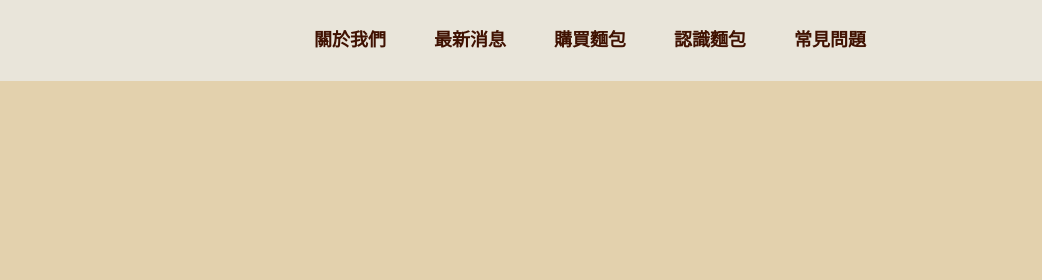
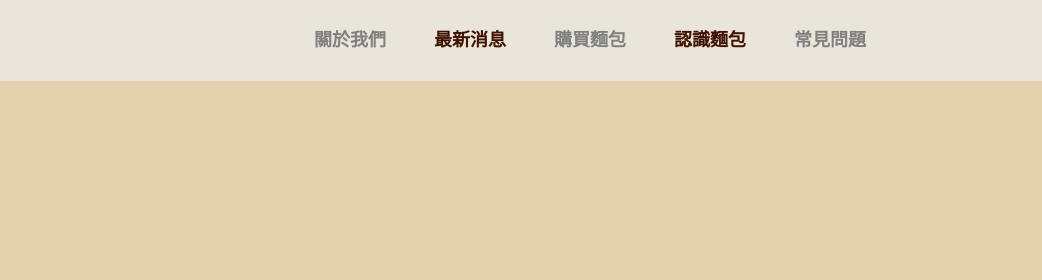
Before and after one commit to alucky36572/vue-homework, a plain HTML site: page index.html in a window 1280 px wide. Shown: the top 280 px of the page, 238-1280 px from the left. Drawn offline with nearby package versions, Linux system fonts and the light colour scheme.

Commit message:
增加灰色

```diff
--- a/index.html
+++ b/index.html
@@ -18,11 +18,11 @@
             <div class="nav-bg">
                 <div class="select-area">
                     <ul>
-                        <li><a href="about.html">關於我們</a></li>
+                        <li><a href="about.html" style="color: grey;">關於我們</a></li>
                         <li><a href="news.html">最新消息</a></li>
-                        <li><a href="products.html">購買麵包</a></li>
+                        <li><a href="products.html" style="color: grey;">購買麵包</a></li>
                         <li><a href="introduce-bread.html">認識麵包</a></li>
-                        <li><a href="qna.html">常見問題</a></li>
+                        <li><a href="qna.html" style="color: grey;">常見問題</a></li>
                         <li><a href="#">
                                 <i class="fa-solid fa-cart-shopping" style="color: #401202;"></i>
                             </a></li>
```
